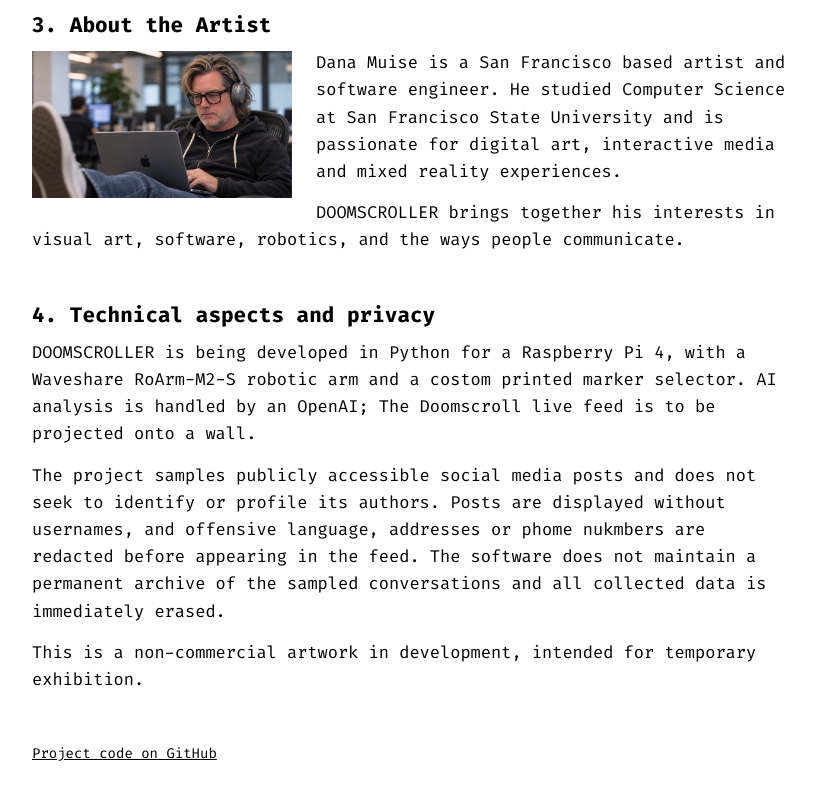
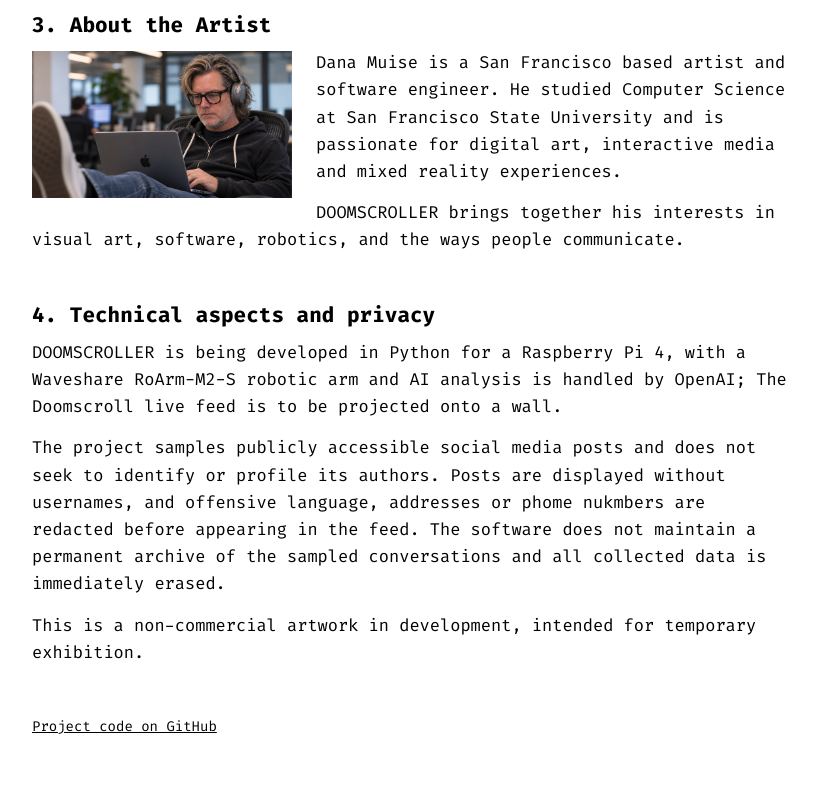
Before and after one commit to danamuise/ChatterFeed, a plain HTML site: page docs/index.html in a window 1280 px wide. Shown: the part 2532-3332 px from the top of the page, without its empty margins (228-1045 px from the left). Drawn offline with Linux system fonts and the light colour scheme.

Commit message:
Update index.html

```diff
--- a/docs/index.html
+++ b/docs/index.html
@@ -165,7 +165,7 @@
 
     <section>
       <h2>4. Technical aspects and privacy</h2>
-      <p>DOOMSCROLLER is being developed in Python for a Raspberry Pi 4, with a Waveshare RoArm-M2-S robotic arm and a costom printed marker selector. AI analysis is handled by an OpenAI; The Doomscroll live feed is to be projected onto a wall.</p>
+      <p>DOOMSCROLLER is being developed in Python for a Raspberry Pi 4, with a Waveshare RoArm-M2-S robotic arm and AI analysis is handled by OpenAI; The Doomscroll live feed is to be projected onto a wall.</p>
       <p>The project samples publicly accessible social media posts and does not seek to identify or profile its authors. Posts are displayed without usernames, and offensive language, addresses or phome nukmbers are redacted before appearing in the feed. The software does not maintain a permanent archive of the sampled conversations and all collected data is immediately erased.</p>
       <p>This is a non-commercial artwork in development, intended for temporary exhibition.</p>
     </section>
```
